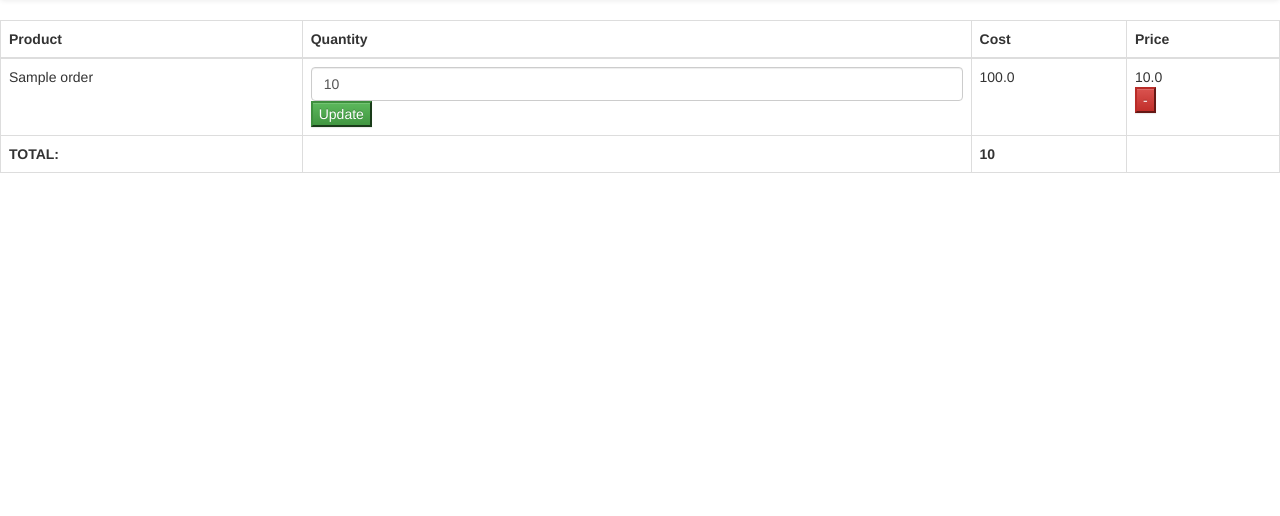
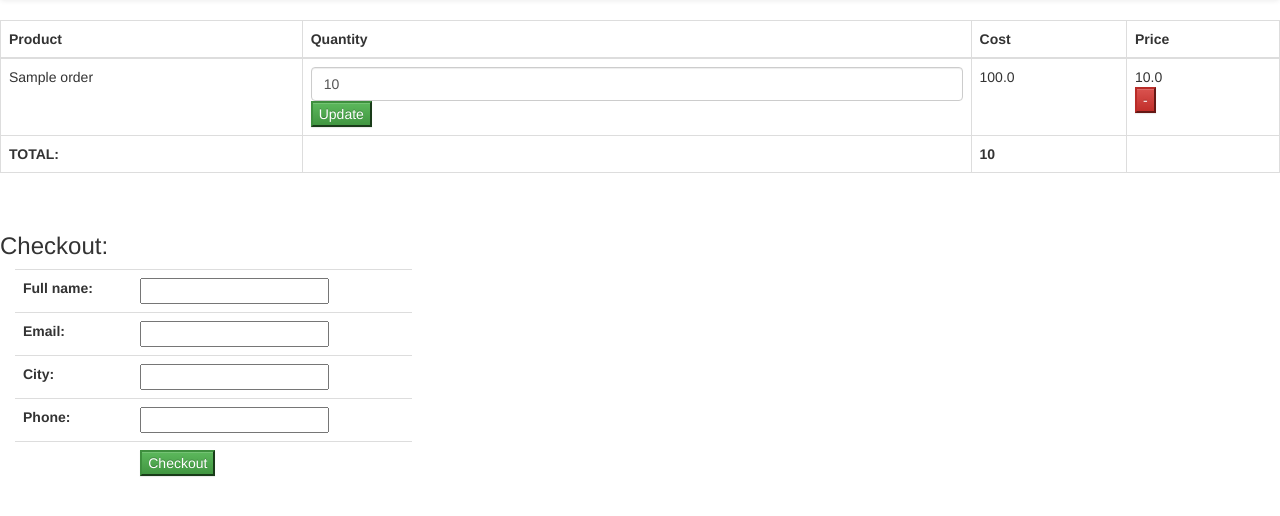
Before and after one commit to Skotnitskiy/OnlineShop, a Django app: template product/templates/product/cart.html in a window 1280 px wide. Shown: the part 52-568 px from the top of the page. Run offline with Django 3.2, Linux system fonts and the light colour scheme; tables that the repository leaves empty hold one stand-in row (values such as "Sample post"); the template is opened without the code that fills it: values that come from a table or form of the project are taken from there, most other values are stand-ins (such as "Sample title", 1, 10 or a date in 2020); some libraries are stand-ins or nearby versions.

Commit message:
add base cheekout

```diff
--- a/product/forms.py
+++ b/product/forms.py
@@ -1,4 +1,6 @@
 from django import forms
+
+from product.models import OrderDetails
 
 
 class AddProductForm(forms.Form):
@@ -9,3 +11,9 @@ class AddProductForm(forms.Form):
 
 class DelProductForm(forms.Form):
     product_id = forms.CharField(widget=forms.HiddenInput())
+
+
+class OrderForm(forms.ModelForm):
+    class Meta:
+        model = OrderDetails
+        fields = '__all__'
--- a/product/models.py
+++ b/product/models.py
@@ -35,7 +35,16 @@ class Product(models.Model):
         return self.title
 
 
+class OrderDetails(models.Model):
+    full_name = models.CharField(max_length=200)
+    email = models.EmailField()
+    city = models.CharField(max_length=100)
+    phone = models.CharField(max_length=12)
+
+
 class Order(models.Model):
+    order_details = models.ForeignKey(OrderDetails, default=None)
+
     product_id = models.IntegerField()
     title = models.CharField(max_length=200)
     description = models.TextField()
--- a/product/templates/product/cart.html
+++ b/product/templates/product/cart.html
@@ -45,5 +45,15 @@
             <th>{{ total }}</th>
             <td></td>
         </tr>
-    </table>
+    </table> <br/>
+    <h3>Checkout:</h3>
+    <div class="col-xs-4">
+        <table class="table table-hover">
+            <form action="{% url 'product:cart' %}" method="POST">
+                {% csrf_token %}
+                {{ orderForm.as_table }}
+                <th><td><button type="submit" class="btn-success">Checkout</button></td></th>
+            </form>
+        </table>
+    </div>
 {% endblock %}
```
Also changed, not shown: product/views.py (+4 -3 lines).
